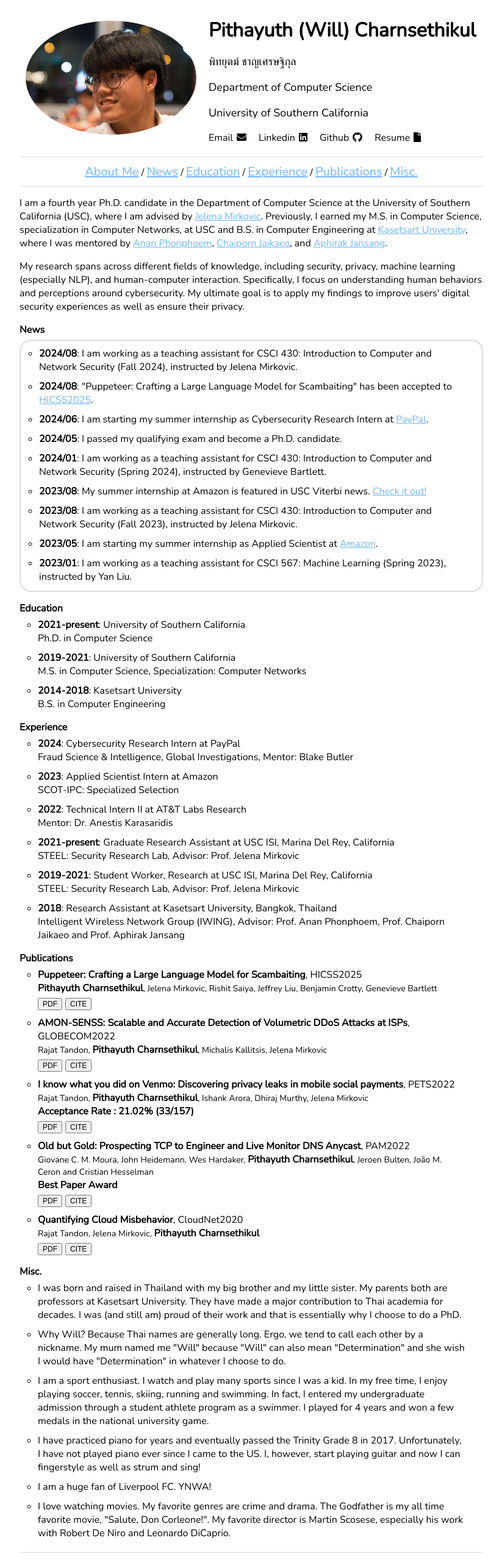
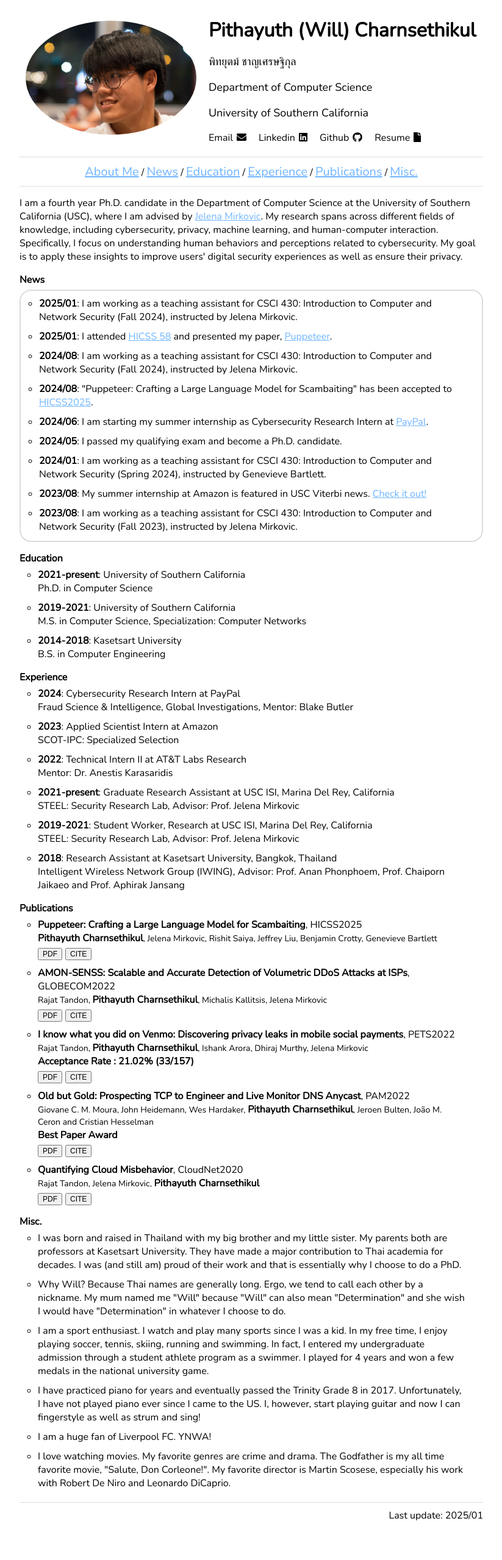
Before and after one commit to charnset/profile, an Angular app: page / in a window 1280 px wide. Shown: the top 2559 px of the page at 61% size, without its empty margins (228-1051 px from the left). After the commit the page ends 2515 px from the top, so only its background shows below. Built offline with nearby package versions, Linux system fonts and the light colour scheme.

Commit message:
update hicss paper

```diff
--- a/src/app/app.component.html
+++ b/src/app/app.component.html
@@ -17,5 +17,5 @@
 <app-misc id="misc"></app-misc>
 
 <div class="footnote">
-Last update: 2024/09
+Last update: 2025/01
 </div>
--- a/src/app/components/about-me/about-me.component.html
+++ b/src/app/components/about-me/about-me.component.html
@@ -1,10 +1,8 @@
 <div class="about-me">
   <div class="info">
   <p>
-  I am a fourth year Ph.D. candidate in the Department of Computer Science at the University of Southern California (USC), where I am advised by <a href="https://www.isi.edu/~mirkovic/" target="_blank">Jelena Mirkovic</a>. Previously, I earned my M.S. in Computer Science, specialization in Computer Networks, at USC and B.S. in Computer Engineering at <a href="https://www.cpe.ku.ac.th/?lang=en" target="_blank">Kasetsart University</a>, where I was mentored by <a href="https://www.cpe.ku.ac.th/?page_id=1996" target="_blank">Anan Phonphoem</a>,  <a href="https://www.cpe.ku.ac.th/?page_id=1928" target="_blank">Chaiporn Jaikaeo</a>, and <a href="https://www.cpe.ku.ac.th/?page_id=1998" target="_blank">Aphirak Jansang</a>.
-  </p>
-  <p>
-  My research spans across different fields of knowledge, including security, privacy, machine learning (especially NLP), and human-computer interaction. Specifically, I focus on understanding human behaviors and perceptions around cybersecurity. My ultimate goal is to apply my findings to improve users' digital security experiences as well as ensure their privacy.
+  I am a fourth year Ph.D. candidate in the Department of Computer Science at the University of Southern California (USC), where I am advised by <a href="https://www.isi.edu/~mirkovic/" target="_blank">Jelena Mirkovic</a>.
+  My research spans across different fields of knowledge, including cybersecurity, privacy, machine learning, and human-computer interaction. Specifically, I focus on understanding human behaviors and perceptions related to cybersecurity. My goal is to apply these insights to improve users' digital security experiences as well as ensure their privacy.
   </p>
   </div>
 </div>
--- a/src/app/components/news/news.component.html
+++ b/src/app/components/news/news.component.html
@@ -1,6 +1,8 @@
 <div class="news">
   <h4 class="header">News</h4>
     <ul class="info">
+      <li><span class="date">2025/01</span>: I am working as a teaching assistant for CSCI 430: Introduction to Computer and Network Security (Fall 2024), instructed by Jelena Mirkovic.</li>
+      <li><span class="date">2025/01</span>: I attended <a href="https://hicss.hawaii.edu/" target="_blank">HICSS 58</a> and presented my paper, <a href="https://scholarspace.manoa.hawaii.edu/items/86d10c9c-236f-425e-ae86-b917f10b3d9b" target="_blank">Puppeteer</a>.</li>
       <li><span class="date">2024/08</span>: I am working as a teaching assistant for CSCI 430: Introduction to Computer and Network Security (Fall 2024), instructed by Jelena Mirkovic.</li>
       <li><span class="date">2024/08</span>: "Puppeteer: Crafting a Large Language Model for Scambaiting" has been accepted to <a href="https://hicss.hawaii.edu/" target="_blank">HICSS2025</a>.</li>
       <li><span class="date">2024/06</span>: I am starting my summer internship as Cybersecurity Research Intern at <a href="https://www.paypal.com/" target="_blank">PayPal</a>.</li>
--- a/src/app/components/publications/publications.component.html
+++ b/src/app/components/publications/publications.component.html
@@ -4,8 +4,8 @@
       <li><b>Puppeteer: Crafting a Large Language Model for Scambaiting</b>, HICSS2025</li>
       <span class="authors"><b class="author-me">Pithayuth Charnsethikul</b>, Jelena Mirkovic, Rishit Saiya, Jeffrey Liu, Benjamin Crotty,  Genevieve Bartlett</span>
       <div class="source">
-        <button type="button">PDF</button>
-        <button type="button">CITE</button>
+        <button (click)="getPaperPDF('../../assets/hicss2025.pdf')" type="button">PDF</button>
+        <button (click)="getPaperCite('../../assets/hicss2025.bib')" type="button">CITE</button>
       </div>
 
       <li><b>AMON-SENSS: Scalable and Accurate Detection of Volumetric DDoS Attacks at ISPs</b>, GLOBECOM2022</li>
```
Also changed, not shown: 2 other files (tests, documents, lock files or other folders).
